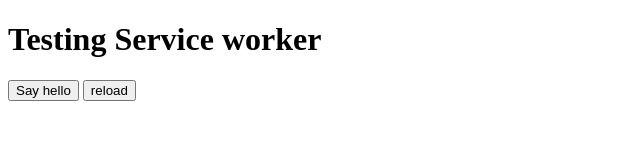
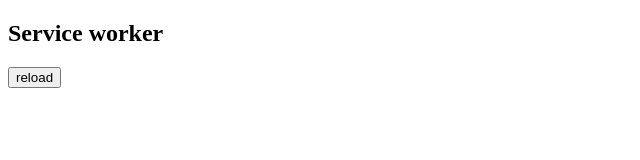
Before and after one commit to kumzz/serviceworker, a plain HTML site: page index.html in a window 1280 px wide. Shown: the whole page, without its empty margins (0-640 px from the left). Drawn offline with Linux system fonts and the light colour scheme.

Commit message:
Update index.html

```diff
--- a/index.html
+++ b/index.html
@@ -1,20 +1,16 @@
 <!DOCTYPE html>
 <html>
   <head>
-    <title>Testing Service worker</title>
+    <title>Service worker</title>
   </head>
   <body>
-    <h1>Testing Service worker</h1>
+    <h2>Service worker</h2>
 
     <script src="app.js"></script>
 
-    <input type="button" value="Say hello" onClick="showAndroidToast('Hello World!')" />
     <input type="button" value="reload" onClick="reloadPage()" />
 
     <script type="text/javascript">
-      function showAndroidToast(toast) {
-        Android.showToast(toast);
-      }
       function reloadPage() {
         if (navigator.serviceWorker.controller) {
           navigator.serviceWorker.controller.postMessage({
```
